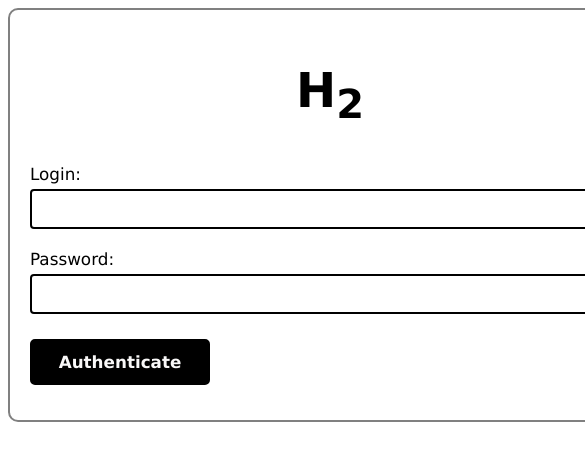
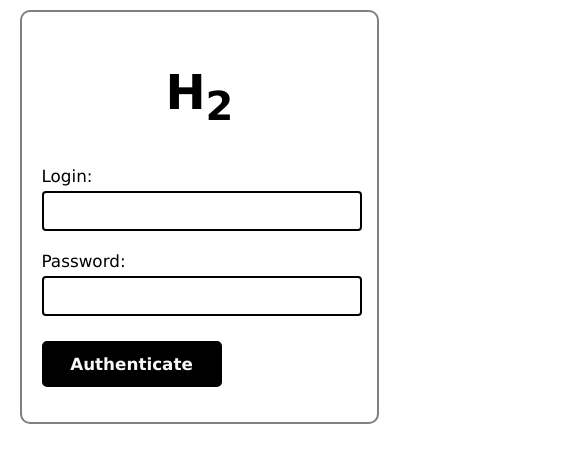
Before and after one commit to kpi-jps/h2, a plain HTML site: page index.html in a window 390 px wide. Shown: the top 462 px of the page, 585 px wide, since content can reach past the window. Drawn offline with Linux system fonts and the light colour scheme.

Commit message:
fix: Fixed the css file allowing responsiveness for mobile browser

```diff
--- a/src/style.css
+++ b/src/style.css
@@ -60,8 +60,9 @@ input[type=submit]:hover {
     display: none;
 }
 
-@media (max-width: 600px) {
-    body {
-        width: 85%;
+@media (max-width: 800px) {
+    body, main {
+        width: 90%;
+        margin: 10px auto;
     }
 }
```
